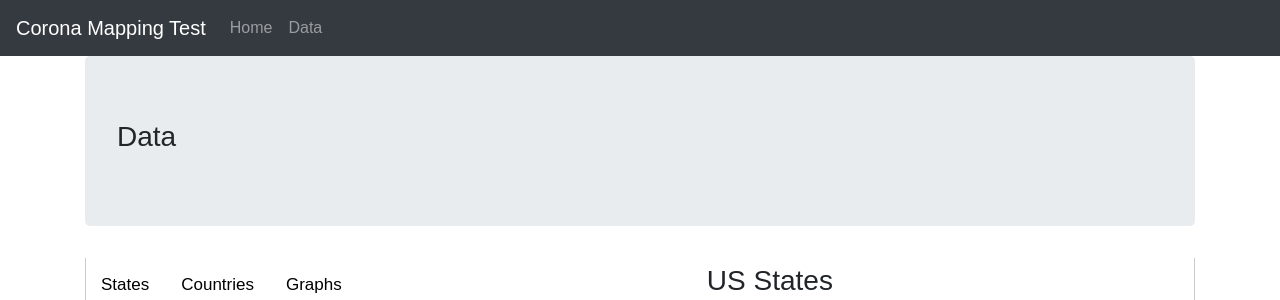
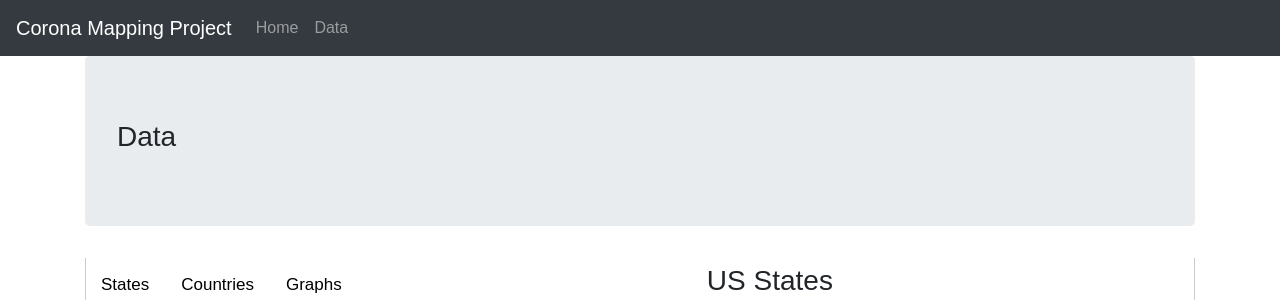
Before and after one commit to ryu-bu/coronamapping, a Flask app: template templates/data.html in a window 1280 px wide. Shown: the top 300 px of the page. Run offline with Flask 2, Linux system fonts and the light colour scheme; the template is opened without the code that fills it, so the values that code supplies are empty; some libraries are stand-ins or nearby versions.

Commit message:
fix title

```diff
--- a/templates/includes/_navbar.html
+++ b/templates/includes/_navbar.html
@@ -1,6 +1,6 @@
 <!-- default nav bar -->
 <nav class="navbar navbar-expand-md navbar-dark bg-dark">
-    <a class="navbar-brand" href="/">Corona Mapping Test</a>
+    <a class="navbar-brand" href="/">Corona Mapping Project</a>
     <button class="navbar-toggler" type="button" data-toggle="collapse" data-target="#navbarCollapse" aria-controls="navbarCollapse" aria-expanded="false" aria-label="Toggle navigation">
       <span class="navbar-toggler-icon"></span>
     </button>
```
